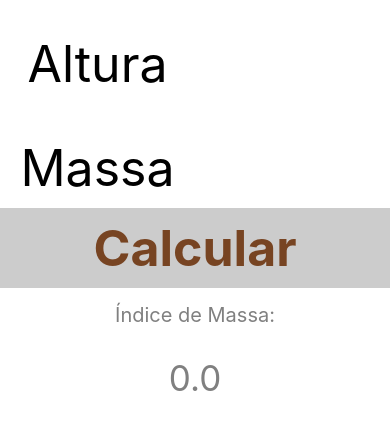
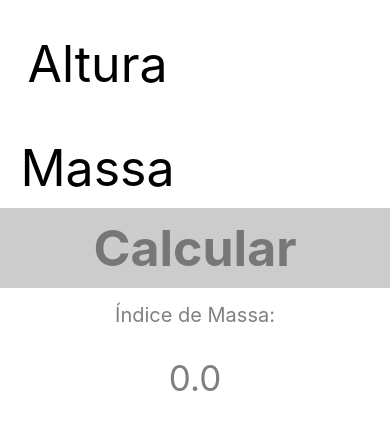
Before and after one commit to EduAlves88/imc, a React Native app: screen / in a window 390 px wide. Shown: the top 430 px of the page. Built offline with nearby package versions, Linux system fonts and the light colour scheme.

Commit message:
Teste de update commit

```diff
--- a/App.js
+++ b/App.js
@@ -100,7 +100,7 @@ const styles = StyleSheet.create({
     alignSelf: 'center',
     padding: 10,
     fontSize: 50,
-    color: '#742',
+    color: '#777',
     fontWeight: 'bold',
   },
   resultado: {
```
